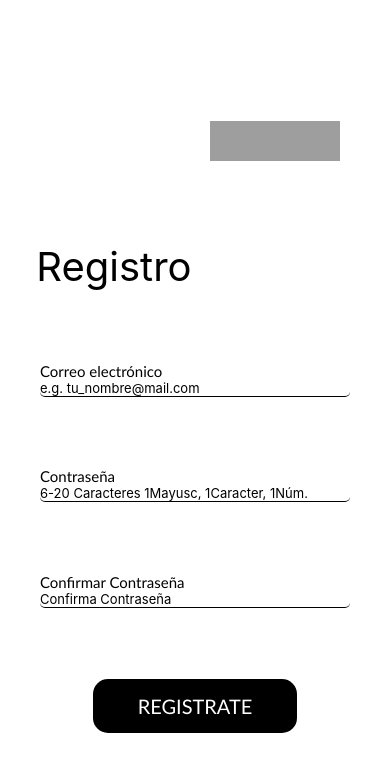
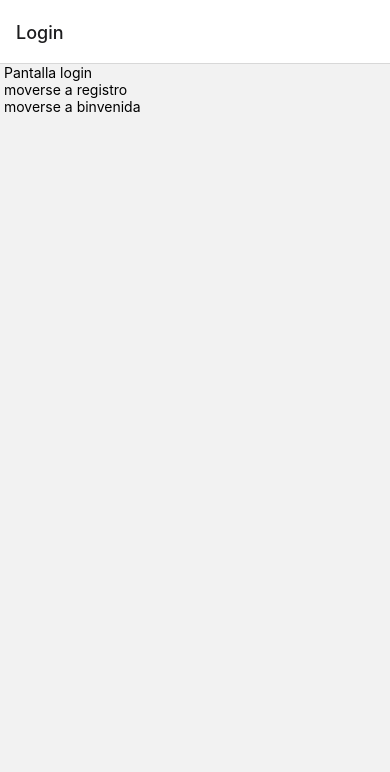
Before and after one commit to JesusfGarcia/git-colab, a React Native app: screen /Login in a window 390 px wide. Shown: the top 772 px of the page. Built offline with nearby package versions, Linux system fonts and the light colour scheme; grey boxes are pictures that could not be loaded.

Commit message:
navegacion entre pantallas

```diff
--- a/App.js
+++ b/App.js
@@ -1,172 +1,6 @@
-import { StatusBar } from "expo-status-bar";
-import { Text, StyleSheet, View, ActivityIndicator, Image, Picker} from "react-native";
-import { MyTextInput, MyBoton } from "./components";
-import { Pazanaya } from "./views/pazanaya";
-import { Miri } from "./views/miri/miri";
-import { Mayra } from "./views/mayra";
-import { Karyrodriguez } from "./views/karyrodriguez";
-import { EliDelMal } from "./views/eli";
-import { Viripineda } from "./views/viripineda";
-import { FridaGeyne } from "./views/FridaGeyne";
-import { Belendiaz } from "./views/belendiaz";
-import { Victoriam } from "./views/Victoria";
-import { TextInput } from "react-native";
 import React from "react";
-import axios from "axios";
-import DropDownPicker from "react-native-dropdown-picker";
-import Icon from "react-native-vector-icons/FontAwesome"
-
-//import { ListaUsuarios } from "./views/listausuarios";
-
-const arraytorender = [
-  <Pazanaya />,
-  <Miri />,
-  <Mayra />,
-  <Karyrodriguez />,
-  <EliDelMal />,
-  <Viripineda />,
-  <FridaGeyne />,
-  <Belendiaz />,
-  <Victoriam />,
-];
-
-const ImgLogo = require("../git-colab/assets/logo.jpg")
+import Navigator from "./navigation";
 
 export default function App() {
-  const [Correo, setCorreo] = React.useState("");
-  const [Contraseña, setContraseña] = React.useState("");
-  const [ConfContra, setConfiContra] = React.useState("");
-  const [Loading, setLoading] = React.useState(false);
- // const [PasswordVisible, setPasswordVisible]= React.useState(false)
- // const [Tipotarjeta, setTipoTarjeta] = React.useState("default")
- //const[OpenPicker, SetOpenPicker]= React.useState(false)
- // const[PickerItems, SetPickerItems]= React.useState([
- /*   {
-      label:"solicitante",
-      value:"solicitante",
-    },
-    {
-      label: "empleador",
-      value: "empleador",
-    }
-  ])*/
-
-
-
-
-  const enviarFormulario = () => {
-    if (Correo === "") {
-      return alert("Necesita llenar el campo del Correo");
-    }
-    if (Contraseña === "") {
-      return alert("Necesita llenar el campo de Contraseña");
-    }
-    if (ConfContra != Contraseña) {
-      return alert("Verificar contraseña");
-    }
-    enviarUsuario();
-  };
-  const enviarUsuario = async () => {
-    try {
-      setLoading(true);
-      const response = await axios.post(
-        "https://mymoneyhackademy.herokuapp.com/signup/",
-        { email: Correo, password: Contraseña }
-      );
-      console.log(response);
-      setLoading(false);
-    } catch (error) {
-      setLoading(false);
-      console.error(error);
-    }
-  };
-  return (
-   // <ListaUsuarios/>
-
-    <View style={styles.container}>
-      <Image
-        source= {ImgLogo}
-        style= {styles.logoMoney}
-      />
-      <Text style={styles.ingresaTexto}> Registro</Text>
-      <MyTextInput
-        label="Correo electrónico"
-        place="e.g. tu_nombre@mail.com"
-        value={Correo}
-        setValue={setCorreo}
-      />
-
-
-      <MyTextInput
-        label="Contraseña"
-        place="6-20 Caracteres 1Mayusc, 1Caracter, 1Núm."
-        //security={!PasswordVisible}
-        security
-        value={Contraseña}
-        setValue={setContraseña}
-        //icon={PasswordVisible ?"eye-slash":"eye"}
-        //onIconclick={() => setPasswordVisible(!PasswordVisible)}
-
-      />
-
-
-
-      <MyTextInput
-        label="Confirmar Contraseña"
-        place="Confirma Contraseña"
-        security
-        value={ConfContra}
-        setValue={setConfiContra}
-      />
-
-      <View style={styles.miBotonContener}>
-        {Loading ? (
-          <ActivityIndicator />
-        ) : (
-          <MyBoton text="REGISTRATE" onPress={enviarFormulario} />
-        )}
-      </View>
-    </View>
-
-
-  );
+  return <Navigator />;
 }
-
-const styles = StyleSheet.create({
-  container: {
-    flex: 1,
-    backgroundColor: "#fff",
-    flexDirection: "column",
-    padding: 40,
-    justifyContent: "space-evenly",
-    fontSize: 5,
-  },
-  /*theeye: {
-    flexDirection: "row",
-    backgroundColor: "red",
-    justifyContent: "space-between",
-
-  },
-
-  ojo: {
-    backgroundColor: "blue",
-  },*/
-  ingresaTexto: {
-    color: "#000",
-    fontSize: 40,
-    padding: -100,
-    marginLeft: -15,
-  },
-  logoMoney: {
-    height: 40,
-    width: 130,
-    alignSelf: "flex-end",
-    margin: 10,
-
-  },
-  miBotonContener: {
-    flexDirection: "row",
-    justifyContent: "space-between",
-    alignSelf: "center",
-  },
-});
--- /dev/null
+++ b/navigation/index.jsx
@@ -0,0 +1,37 @@
+import React from "react";
+import { View } from "react-native";
+import { NavigationContainer } from "@react-navigation/native";
+import { createNativeStackNavigator } from "@react-navigation/native-stack";
+import Login from "../views/login";
+import Registro from "../views/registro";
+import Bienvenida from "../views/bienvenida";
+
+const Minavegador = createNativeStackNavigator();
+
+export const Logincontext = React.createContext({
+  isloggedin: false,
+  setIsLoggedIn: null,
+});
+
+const Navigator = () => {
+  const [isloggedin, setIsLoggedIn] = React.useState(false);
+  return (
+    <Logincontext.Provider value={{isloggedin, setIsLoggedIn}}>
+      <NavigationContainer>
+        <Minavegador.Navigator>
+          {isloggedin ? (
+            <Minavegador.Group>
+              <Minavegador.Screen name="Bienvenida" component={Bienvenida} />
+            </Minavegador.Group>
+          ) : (
+            <Minavegador.Group>
+              <Minavegador.Screen name="Login" component={Login} />
+              <Minavegador.Screen name="Registro" component={Registro} />
+            </Minavegador.Group>
+          )}
+        </Minavegador.Navigator>
+      </NavigationContainer>
+    </Logincontext.Provider>
+  );
+};
+export default Navigator;
--- /dev/null
+++ b/views/bienvenida/index.jsx
@@ -0,0 +1,18 @@
+import {Text, View} from "react-native";
+import React from "react";
+import { Logincontext } from "../../navigation";
+
+
+
+
+const Bienvenida= () => {
+    const {setIsLoggedIn} = React.useContext(Logincontext)
+    return (
+        <View>
+            <Text> Pantalla bienvida </Text>
+            <Text onPress={() => setIsLoggedIn(false)}> log out </Text>
+        </View>
+    );
+};
+
+export default Bienvenida
--- /dev/null
+++ b/views/login/index.js
@@ -0,0 +1,17 @@
+import {Text, View} from "react-native";
+import React from "react";
+import { Logincontext } from "../../navigation";
+
+
+const Login= ({navigation}) => {
+    const {setIsLoggedIn} = React.useContext(Logincontext)
+    return (
+        <View>
+            <Text> Pantalla login </Text>
+            <Text onPress={() => navigation.navigate("Registro")}> moverse a registro</Text>
+            <Text onPress={() => setIsLoggedIn(true)}> moverse a binvenida </Text>
+        </View>
+    );
+};
+
+export default Login
--- /dev/null
+++ b/views/registro/index.jsx
@@ -0,0 +1,13 @@
+import {Text, View} from "react-native";
+import React from "react";
+
+
+const Registro= () => {
+    return (
+        <View>
+            <Text> Pantalla Registro </Text>
+        </View>
+    );
+};
+
+export default Registro
```
